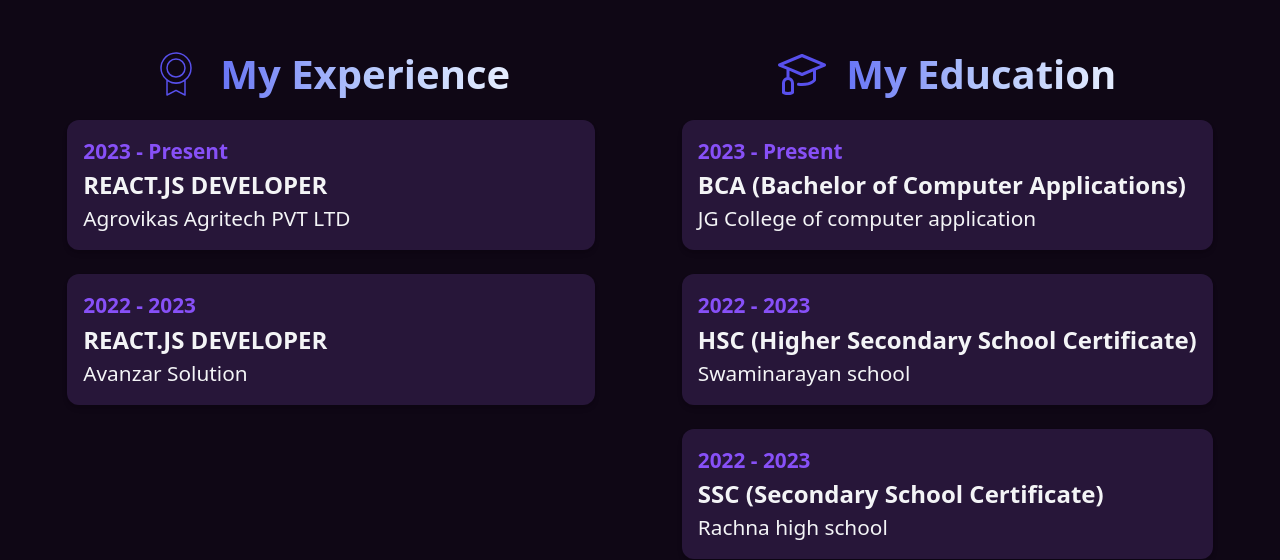
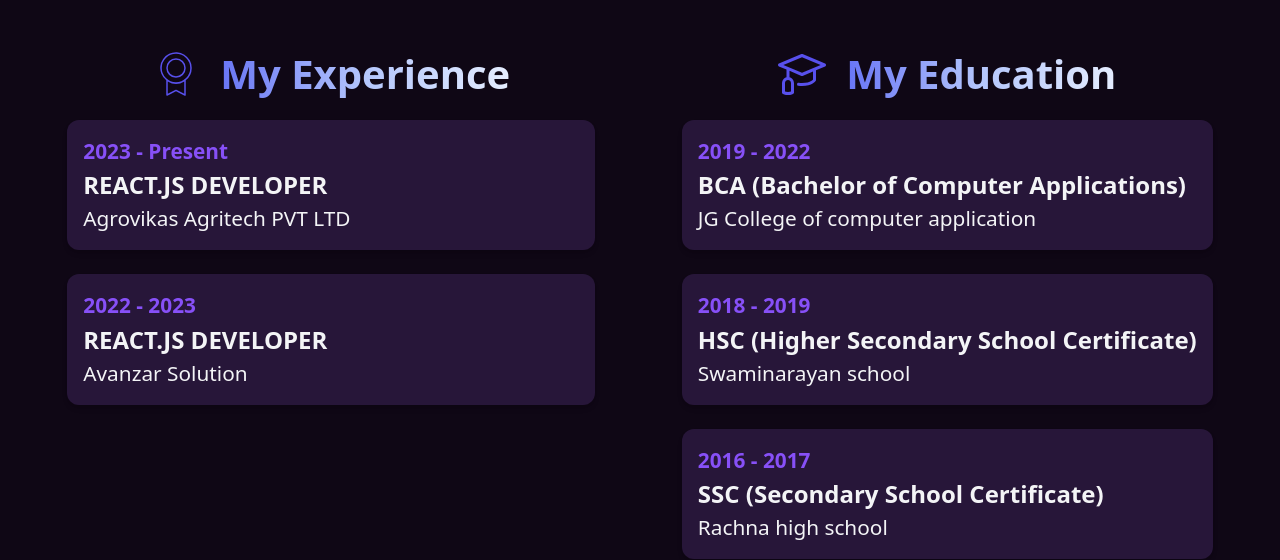
Before and after one commit to parthdave2002/Parth-Portfolio, a React (Vite) app: page / in a window 1280 px wide. Shown: the part 780-1340 px from the top of the page. Built offline with nearby package versions, Linux system fonts and the light colour scheme.

Commit message:
changes in about and education details bug

```diff
--- a/src/Component/About/About.tsx
+++ b/src/Component/About/About.tsx
@@ -5,7 +5,7 @@ const About = () => {
       <div className="min-h-screen w-screen px-6 py-6 ">
         <div className="flex flex-col gap-y-6 py-6">
               <div className="self-center flex justify-center text-center bg-gradient-to-r from-indigo-500 via-indigo-300 to-indigo-100 text-transparent inline-block bg-clip-text text-[2.5rem] font-bold underline-animation"> About Me </div>
-              <div className="self-center content-center text-left text-gray-100 text-[1.3rem] font-normal  whitespace-pre-line text-wrap">  Hello, My name is Parth Dave. I have compelted my BCA (Bachelor of Computer Applications) from JG Colleage of computer Application in 2022. Then i was joined the Avanzar solution. Were i was Learn React.js , React Native, Redux, Redux-Saga, Bitbucket, Jira, and all the things. Then i was joined Agrovikas Agritech PVT LTD in may-2023. And Currently, i am Working in this company.Here i have learn node.js Express.js and monogdb. and the Trello for task Managment.  i have completed 3 projects. 2 in avanzar solution and 1 in Agrovikas. Roles and Responsibilty:  i am Frontend Developer so my work is to create a Responsive website and connect the API of backend.   </div>
+              <div className="self-center content-center text-left text-gray-100 text-[1.3rem] font-normal  whitespace-pre-line text-wrap">  Hello, My name is Parth Dave. I have compelted my BCA (Bachelor of Computer Applications) from JG Colleage of computer Application in 2022. Then i was joined the Avanzar solution. Were i was Learn React.js , React Native, Redux, Redux-Saga, Bitbucket, Jira, and all the things. Then i was joined Agrovikas Agritech PVT LTD in May-2023. Currently, i am Working in this company.Here i have learn node.js Express.js and monogdb. and the Trello for task Managment.  i have completed 3 projects. 2 in avanzar solution and 1 in Agrovikas. Roles and Responsibilty:  i am Frontend Developer so my work is to create a Responsive website and connect the API of backend.   </div>
 
               <div className="self-center flex justify-center text-center bg-gradient-to-r from-indigo-500 via-indigo-300 to-indigo-100 text-transparent inline-block bg-clip-text text-[2.5rem] font-bold underline-animation"> Education</div>
               <ul className='list-outside list-disc ml-6'>  <li className="text-indigo-500"><div className=" self-center content-center text-left text-gray-100 text-[1.3rem] font-normal  whitespace-pre-line text-wrap " > BCA (Bachelor of Computer Applications),  JG Colleage of computer Application  - 2022</div></li> </ul>
--- a/src/Component/My Education/My-Education.tsx
+++ b/src/Component/My Education/My-Education.tsx
@@ -34,19 +34,19 @@ const MyEducation = () => {
 
             <div className="flex flex-col gap-y-6 p-4">
                 <div className="border-0 rounded-xl bg-[#271639] shadow shadow-md  p-4 hover:bg-gradient-to-r from-[#271639] via-[#583683] to-[#8a55cd]">
-                    <div className="text-[#8750f7] text-[1.3rem] font-semibold">2023 - Present</div>
+                    <div className="text-[#8750f7] text-[1.3rem] font-semibold">2019 - 2022</div>
                     <div className="text-[1.5rem] font-semibold text-gray-100"> BCA (Bachelor of Computer Applications) </div>
                     <div className="text-[1.3rem] font-normal text-gray-100">JG College of computer application</div>
                 </div>
 
                 <div className="border-0 rounded-xl bg-[#271639] shadow shadow-md  p-4 hover:bg-gradient-to-r from-[#271639] via-[#583683] to-[#8a55cd] ">
-                    <div className="text-[#8750f7] text-[1.3rem] font-semibold">2022 - 2023</div>
+                    <div className="text-[#8750f7] text-[1.3rem] font-semibold">2018 - 2019</div>
                     <div className="text-[1.5rem] font-semibold text-gray-100"> HSC (Higher Secondary School Certificate) </div>
                     <div className="text-[1.3rem] font-normal text-gray-100">Swaminarayan school</div>
                 </div>
 
                 <div className="border-0 rounded-xl bg-[#271639] shadow shadow-md  p-4 hover:text-gray-100 hover:bg-gradient-to-r from-[#271639] via-[#583683] to-[#8a55cd] ">
-                    <div className="text-[#8750f7] text-[1.3rem] font-semibold">2022 - 2023</div>
+                    <div className="text-[#8750f7] text-[1.3rem] font-semibold">2016 - 2017</div>
                     <div className="text-[1.5rem] font-semibold text-gray-100"> SSC (Secondary School Certificate) </div>
                     <div className="text-[1.3rem] font-normal text-gray-100">Rachna high school</div>
                 </div>
--- a/src/Component/dashboard/dashboard.tsx
+++ b/src/Component/dashboard/dashboard.tsx
@@ -11,7 +11,7 @@ const Dashboard = () => {
                 <div className="bg-gradient-to-r from-indigo-600 via-indigo-400 to-indigo-100 text-transparent inline-block bg-clip-text text-[3.5rem] lg:text-[4.5rem] font-bold leading-tight"> Web Developer </div>
                 <div className="text-gray-50 text-[1.5rem] text-wrap break-words lg:w-[34rem]"> I break down complex user experience problems to create integrity focussed solutions that connect billions of people </div>
                 <div className="flex gap-x-4 mt-4">
-                    <a href="https://github.com/parthdave2002/Parth---Personal-portfolio" className="border border-indigo-500 hover:bg-indigo-500 text-indigo-600 hover:text-gray-100 transition duration-150 ease-out hover:ease-in p-2 cursor-pointer rounded-full"> <FaGithub className="text-[1rem] transition duration-150 ease-out hover:ease-out text-indigo-600 hover:text-gray-100"/> </a>
+                    <a href="https://github.com/parthdave2002/Parth-Portfolio" className="border border-indigo-500 hover:bg-indigo-500 text-indigo-600 hover:text-gray-100 transition duration-150 ease-out hover:ease-in p-2 cursor-pointer rounded-full"> <FaGithub className="text-[1rem] transition duration-150 ease-out hover:ease-out text-indigo-600 hover:text-gray-100"/> </a>
                     <a href="https://www.linkedin.com/in/parth-dave-791100228/" className="border border-indigo-500 hover:bg-indigo-500 text-indigo-600 hover:text-gray-100 transition duration-150 ease-out hover:ease-in p-2 cursor-pointer rounded-full"> <FaLinkedinIn className="text-[1rem] transition duration-150 ease-out hover:ease-out text-indigo-600 hover:text-gray-100"/> </a>
                     {/* <a href="https://www.instagram.com/" className="border border-indigo-500 hover:bg-indigo-500 text-indigo-600 hover:text-gray-100 transition duration-150 ease-out hover:ease-in p-2 cursor-pointer rounded-full"> <FaInstagram className="text-[1rem] transition duration-150 ease-out hover:ease-out text-indigo-600 hover:text-gray-100"/> </a> */}
                 </div>
```
